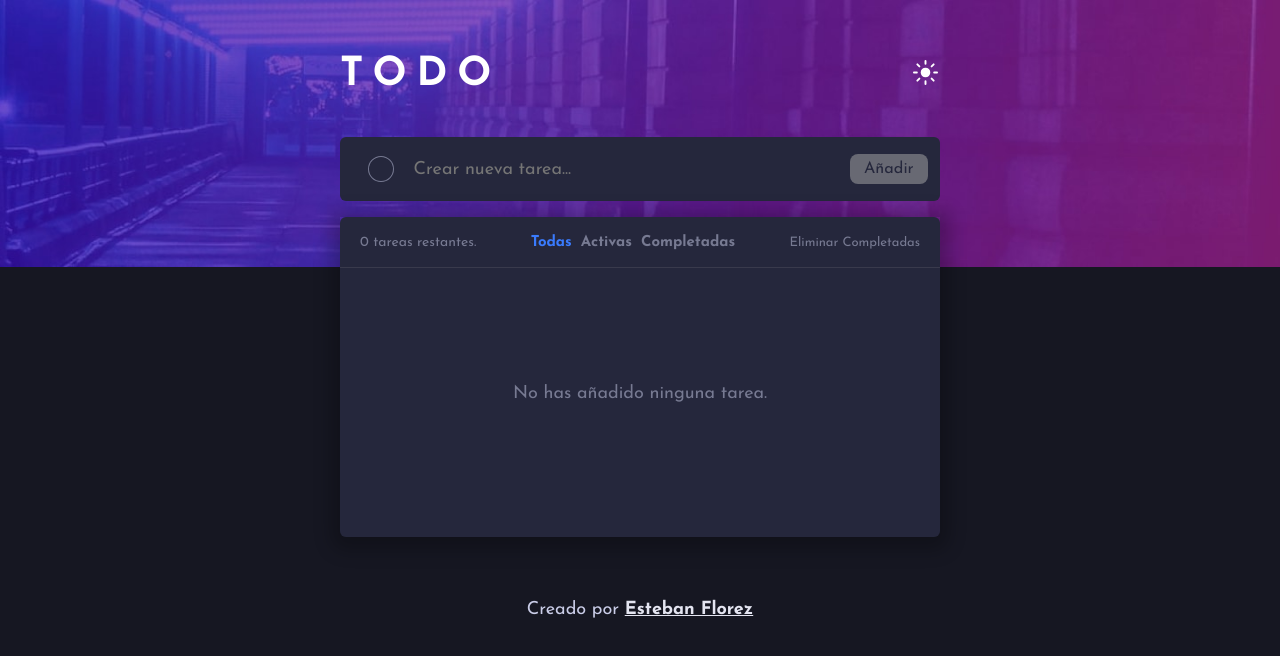
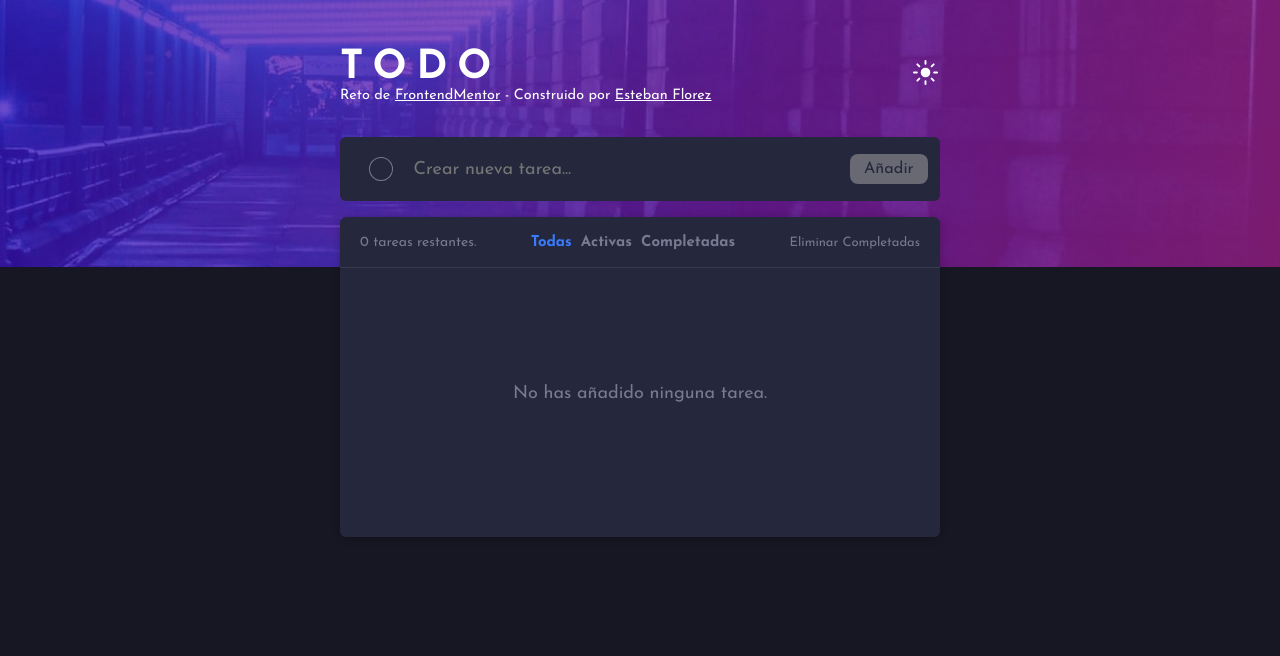
Before and after one commit to esteban-florez/todo-app, a React (Create React App) app: page / in a window 1280 px wide. Shown: the top 656 px of the page. Built offline with nearby package versions, Linux system fonts and the light colour scheme.

Commit message:
añadir link a github y frontend mentor

```diff
--- a/src/App/AppUI.js
+++ b/src/App/AppUI.js
@@ -1,6 +1,5 @@
 import React from 'react';
 import { TodoHeader } from '../TodoHeader/TodoHeader';
-import { TodoFooter } from '../TodoFooter/TodoFooter';
 import { TodoList } from '../TodoList/TodoList';
 import { FiltersPanel } from '../FiltersPanel/FiltersPanel';
 import { AppContext } from '../AppProvider/AppProvider';
@@ -20,7 +19,6 @@ const AppUI = () => {
       {/* <p className='App-bottom-text'>
         Drag and drop to reorder list
       </p> */}
-      <TodoFooter />
     </div>
   );
 };
--- a/src/Checkbox/Checkbox.css
+++ b/src/Checkbox/Checkbox.css
@@ -7,9 +7,9 @@
 
 .Checkbox {
   cursor: pointer;
-  width: 21px;
-  height: 21px;
-  border: 2px solid var(--text-neutral);
+  width: 24px;
+  height: 24px;
+  border: 4px solid var(--text-neutral);
   border-radius: 50%;
   display: grid;
   place-items: center;
@@ -36,8 +36,8 @@
 .Checkbox-hover-circle {
   position: absolute;
   background-color: var(--bg-neutral-desaturated);
-  width: 24px;
-  height: 24px;
+  width: 22px;
+  height: 22px;
   z-index: 1;
   border-radius: 50%;
 }
@@ -48,7 +48,7 @@
 
 @media (min-width: 376px) {
   .Checkbox {
-    width: 26px;
-    height: 26px;
+    width: 24px;
+    height: 24px;
   }
 }
--- a/src/Checkbox/Checkbox.js
+++ b/src/Checkbox/Checkbox.js
@@ -18,7 +18,7 @@ const Checkbox = ({ children, checked, text, formCheckbox }) => {
   return (
     <div onClick={() => completeTodo(text)} className='Checkbox-container'>
       <div onMouseEnter={enter} onMouseLeave={leave} className={`Checkbox${checkboxClass}`}>
-        <div className={`Checkbox-checked-bg${checkedBgClass}`} ></div>
+        <div className={`Checkbox-checked-bg${checkedBgClass}`}></div>
         {children}
         <div className={`Checkbox-hover-circle`} ></div>
       </div>
--- a/src/TodoFooter/TodoFooter.css
+++ /dev/null
@@ -1,13 +0,0 @@
-.TodoFooter {
-  margin-top: 3rem;
-  padding: .5rem;
-  text-align: center;
-  color: var(--text-bright);
-  background-color: var(--bg-neutral);
-  z-index: 10;
-}
-
-.TodoFooter a, .TodoFooter a:visited {
-  color: var(--text-hover);
-  font-weight: bold;
-}
--- a/src/TodoFooter/TodoFooter.js
+++ /dev/null
@@ -1,11 +0,0 @@
-import './TodoFooter.css';
-
-const TodoFooter = () => {
-  return (
-    <footer className='TodoFooter'>
-      Creado por <a href='https://github.com/esteban-florez'>Esteban Florez</a>
-    </footer>
-  );
-};
-
-export { TodoFooter };
--- a/src/TodoHeader/TodoHeader.css
+++ b/src/TodoHeader/TodoHeader.css
@@ -5,6 +5,16 @@
   height: 70px;
 }
 
+.TodoHeader-author {
+  color: white;
+  font-size: .8rem;
+}
+
+.TodoHeader-author > a {
+  color: inherit;
+  font-size: inherit;
+}
+
 @media (min-width: 376px) {
   .TodoHeader {
     height: 100px;
--- a/src/TodoHeader/TodoHeader.js
+++ b/src/TodoHeader/TodoHeader.js
@@ -6,7 +6,12 @@ import './TodoHeader.css';
 const TodoHeader = () => {
   return (
     <header className='TodoHeader'>
-      <Title>TODO</Title>
+      <div>
+        <Title>TODO</Title>
+        <p className='TodoHeader-author'>
+          Reto de <a href='https://frontendmentor.com'>FrontendMentor</a> - Construido por <a href='https://github.com/esteban-florez'>Esteban Florez</a>
+        </p>
+      </div>
       <ThemeButton />
     </header>
   );
--- a/src/TodoList/TodoList.css
+++ b/src/TodoList/TodoList.css
@@ -1,6 +1,6 @@
 .TodoList-container {
   margin-top: 16px;
-  box-shadow: rgba(0, 0, 0, 0.24) 0 .25rem 1rem .5rem;
+  box-shadow: rgba(0, 0, 0, 0.24) 0 .1rem .5rem;
   border-radius: 0 0 6px 6px;
 }
 
--- a/src/index.css
+++ b/src/index.css
@@ -6,5 +6,4 @@
   padding: 0;
   font-family: 'Josefin Sans', sans-serif;
   font-size: 18px;
-  transition: color, background-color, border, 500ms ease;
 }
```
